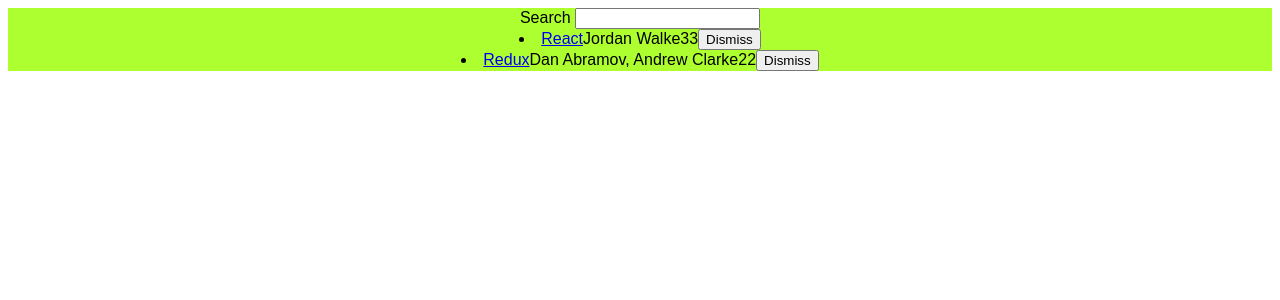
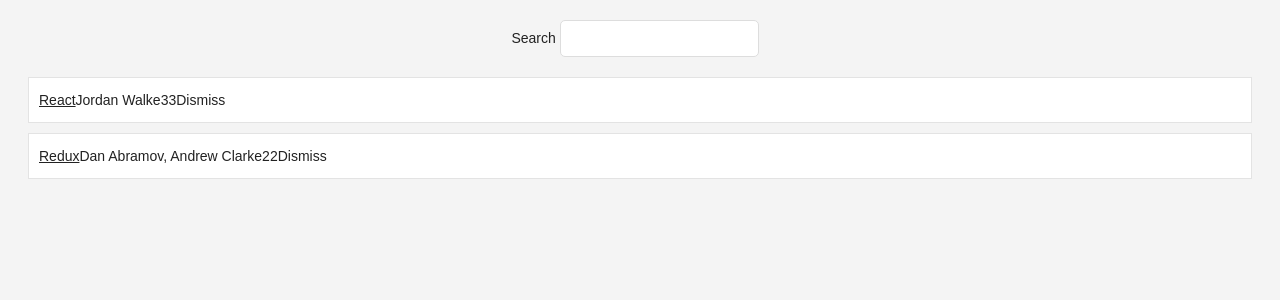
Before and after one commit to Fajrendajs/H2, a React (Create React App) app: page / in a window 1280 px wide. Shown: the top 300 px of the page. Built offline with nearby package versions, Linux system fonts and the light colour scheme.

Commit message:
Dodan css

```diff
--- a/src/App.css
+++ b/src/App.css
@@ -1,3 +1,55 @@
-.App {
-  background-color: greenyellow;
+.page {
+  margin: 20px;
 }
+.interactions {
+  text-align: center;
+}
+.table {
+  margin: 20px 0;
+}
+.table-header {
+  display: flex;
+  line-height: 24px;
+  font-size: 16px;
+  padding: 0 10px;
+  justify-content: space-between;
+}
+.table-empty {
+  margin: 200px;
+  text-align: center;
+  font-size: 16px;
+}
+
+.table-row {
+  display: flex;
+  line-height: 24px;
+  white-space: nowrap;
+  margin: 10px 0;
+  padding: 10px;
+  background: #ffffff;
+  border: 1px solid #e3e3e3;
+}
+.table-header > span {
+  overflow: hidden;
+  text-overflow: ellipsis;
+  padding: 0 5px;
+}
+.table-row > span {
+  overflow: hidden;
+  text-overflow: ellipsis;
+  padding: 0 5px;
+}
+.button-inline {
+  border-width: 0;
+  background: transparent;
+  color: inherit;
+  text-align: inherit;
+  -webkit-font-smoothing: inherit;
+  padding: 0;
+  font-size: inherit;
+  cursor: pointer;
+}
+.button-active {
+  border-radius: 0;
+  border-bottom: 1px solid #38bb6c;
+}
--- a/src/App.js
+++ b/src/App.js
@@ -53,10 +53,12 @@
     const { link, searchTerm } = this.state;
 
     return (
-      <div className="App">
-        <Search value={searchTerm} onChange={this.onSearchChange}>
-          Search{" "}
-        </Search>
+      <div className="page">
+        <div className="interactions">
+          <Search value={searchTerm} onChange={this.onSearchChange}>
+            Search{" "}
+          </Search>
+        </div>
         <Table link={link} pattern={searchTerm} onDismiss={this.onDismiss} />
       </div>
     );
@@ -113,18 +115,23 @@
 function Table({ link, pattern, onDismiss }) {
   //const { link, pattern, onDismiss } = this.props;
   return (
-    <div>
+    <div className="table">
       {link.filter(isSearched(pattern)).map(item => (
-        <div key={item.objectID}>
+        <div key={item.objectID} className="table-row">
           <li>
-            <span>
+            <span style={{ width: "40%" }}>
               <a href={item.url}>{item.title}</a>
             </span>
-            <span>{item.author}</span>
-            <span>{item.num_comments}</span>
-            <span>{item.num_comments}</span>
-            <span>
-              <Button onClick={() => onDismiss(item.objectID)}>Dismiss</Button>
+            <span style={{ width: "30%" }}>{item.author}</span>
+            <span style={{ width: "10%" }}>{item.num_comments}</span>
+            <span style={{ width: "10%" }}>{item.num_comments}</span>
+            <span style={{ width: "10%" }}>
+              <Button
+                className="button-inline"
+                onClick={() => onDismiss(item.objectID)}
+              >
+                Dismiss
+              </Button>
             </span>
           </li>
         </div>
--- a/src/styles.css
+++ b/src/styles.css
@@ -1,4 +1,38 @@
-.App {
-  font-family: sans-serif;
-  text-align: center;
+body {
+  color: #222;
+  background: #f4f4f4;
+  font: 400 14px CoreSans, Arial, sans-serif;
 }
+a {
+  color: #222;
+}
+a :hover {
+  text-decoration: underline;
+}
+ul,
+li {
+  list-style: none;
+  padding: 0;
+  margin: 0;
+}
+input {
+  padding: 10px;
+  border-radius: 5px;
+  outline: none;
+  margin-right: 10px;
+  border: 1px solid #dddddd;
+}
+button {
+  padding: 10px;
+  border-radius: 5px;
+  border: 1px solid #dddddd;
+  background: transparent;
+  color: #808080;
+  cursor: pointer;
+}
+button:hover {
+  color: #222;
+}
+* :focus {
+  outline: none;
+}
```
